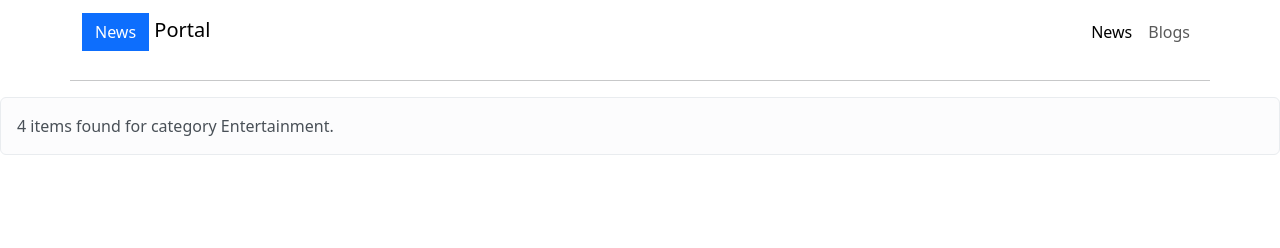
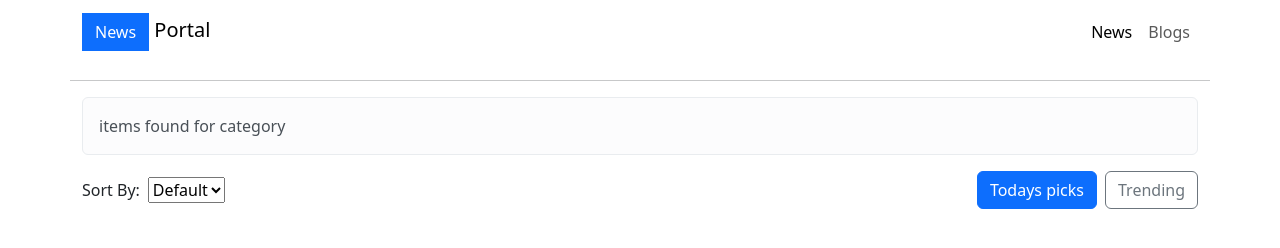
Before and after one commit to SORKARSIFAT/news-portal, a plain HTML site: page index.html in a window 1280 px wide. Drawn offline with nearby package versions, Linux system fonts and the light colour scheme; no server answers.

Commit message:
add new function

```diff
--- a/index.html
+++ b/index.html
@@ -44,19 +44,46 @@
         <!-- News Categories section ends -->
       </header>
 <!-- main section starts -->
-<!-- Alert section starts -->
 <main>
- <section>
+  <!-- alert section starts -->
+ <section class="container">
   <div class="   alert alert-light" role="alert">
-    <span id="news-count">4</span> items found for category <span id="category-name">Entertainment.</span>
+    <span id="news-count"></span> items found for category <span id="category-name"></span>
   </div>
  </section>
-</main>
+<!-- alert section end -->
+<!-- sorting options section starts -->
+<section class="container d-flex justify-content-between" id="">
+  <div class="d-flex justify-content-center align-items-center gap-2">
+ <p class="p-0 m-0 ">Sort By:</p>
+ <div>
+  <select name="" id="floatingSelect"
+  class="from-select"
+  aria-label="Floating label select example"
+
+  >
+  <option selected>Default</option>
+  <option value="1">One</option>
+  <option value="2">Two</option>
+  <option value="3">There</option>
+
+  </select>
+ </div>
+  </div>
 
 
+  <div class="d-flex gap-2">
+    <button class="btn btn-primary">Todays picks</button>
+    <button class="btn btn-outline-secondary">Trending</button>
+  </div>
+</section>
+<!-- sorting options section end -->
 
+<section class="all-news" id="all-news">
 
-<!-- Alert section end -->
+</section>
+
+</main>
 <!-- main section end -->
 
       <!-- script link  -->
--- a/script/app.js
+++ b/script/app.js
@@ -19,17 +19,27 @@ const showCategories = data =>{
 // Step 2: This easy
 
 let linkContainer = document.createElement('p');
- linkContainer.innerHTML = `<a class ="nav-link" href"#" onclick="fetchCategoriesNews('${singleCategories.category_id}')">${singleCategories?.category_name} </a>`;
+ linkContainer.innerHTML = `<a class ="nav-link" href"#" onclick="fetchCategoriesNews('${singleCategories.category_id}','${singleCategories.category_name}')">${singleCategories?.category_name} </a>`;
  categoriesContainer.appendChild(linkContainer);
   })
 }
 
 // fetch all newses available in a category
 
-const  fetchCategoriesNews = category_id =>{
+const  fetchCategoriesNews =(category_id , category_name)  =>{
   const url = `https://openapi.programming-hero.com/api/news/category/${category_id}`;
   // console.log(url);
   fetch(url)
   .then(res => res.json())
-  .then(data => console.log(data.data))
+  .then(data => showAllNews (data.data , category_name))
 }
+
+     const showAllNews = (data , category_name)=>{
+      console.log(data , category_name);
+      document.getElementById("news-count").innerText = data.length;
+     document.getElementById("category-name").innerText= category_name;
+     data.forEach(singleNews =>{
+      console.log(singleNews);
+     })
+
+     };
```
